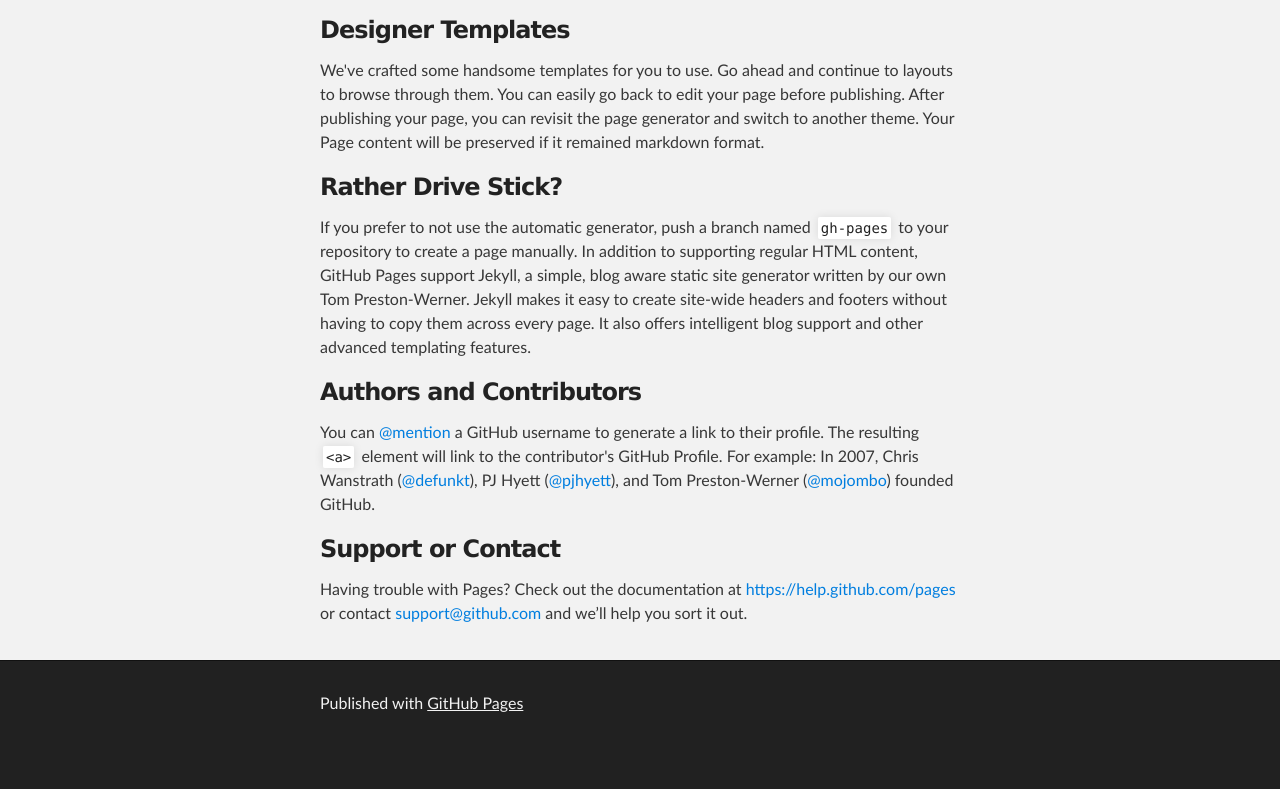
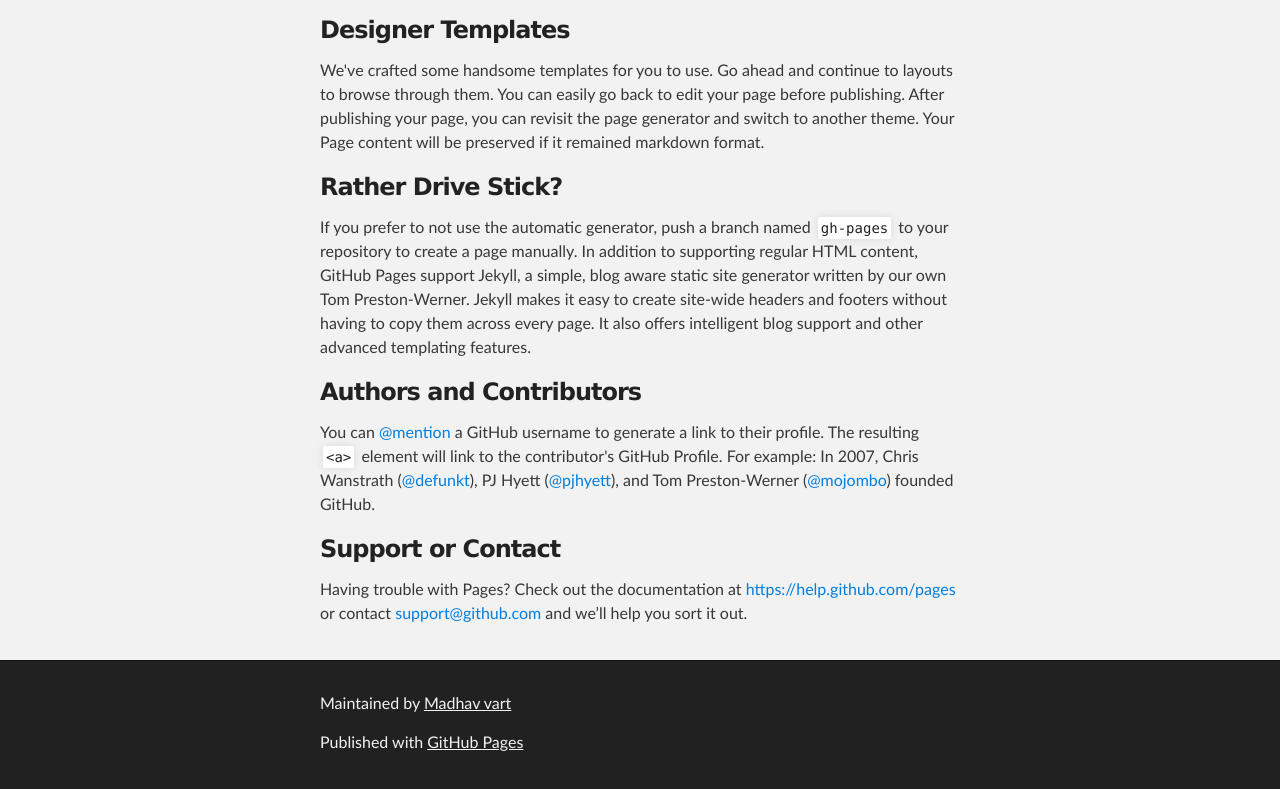
Before and after one commit to madhavvart/madhavvart.github.io, a plain HTML site: page index.html in a window 1280 px wide. Shown: the part 567-1356 px from the top of the page. Before the commit the page ends 1317 px from the top, so only its background shows below. Drawn offline with Linux system fonts and the light colour scheme.

Commit message:
added maintained by

```diff
--- a/index.html
+++ b/index.html
@@ -64,7 +64,9 @@ $ git checkout gh-pages
     <!-- FOOTER  -->
     <div id="footer_wrap" class="outer">
       <footer class="inner">
+        <p>Maintained by <a href="https://github.com/madhavvart">Madhav vart</a></p>
         <p>Published with <a href="https://pages.github.com">GitHub Pages</a></p>
+
       </footer>
     </div>
 
```
